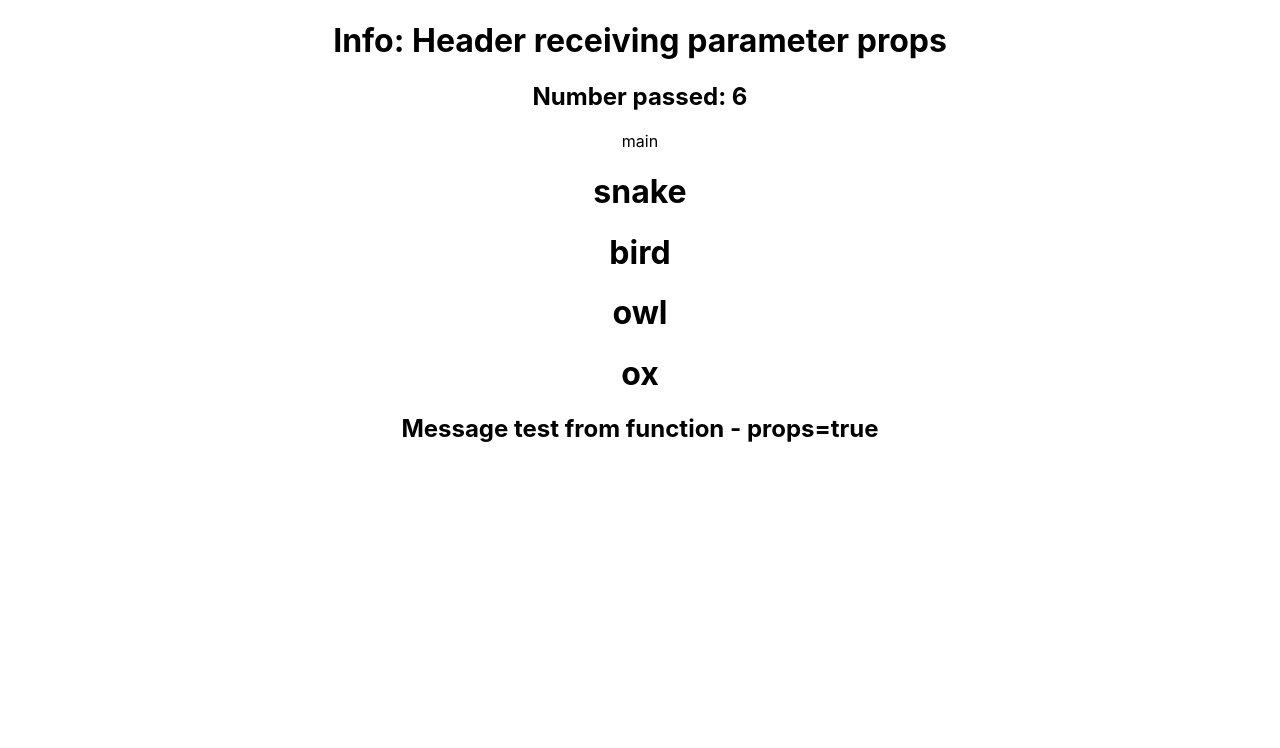
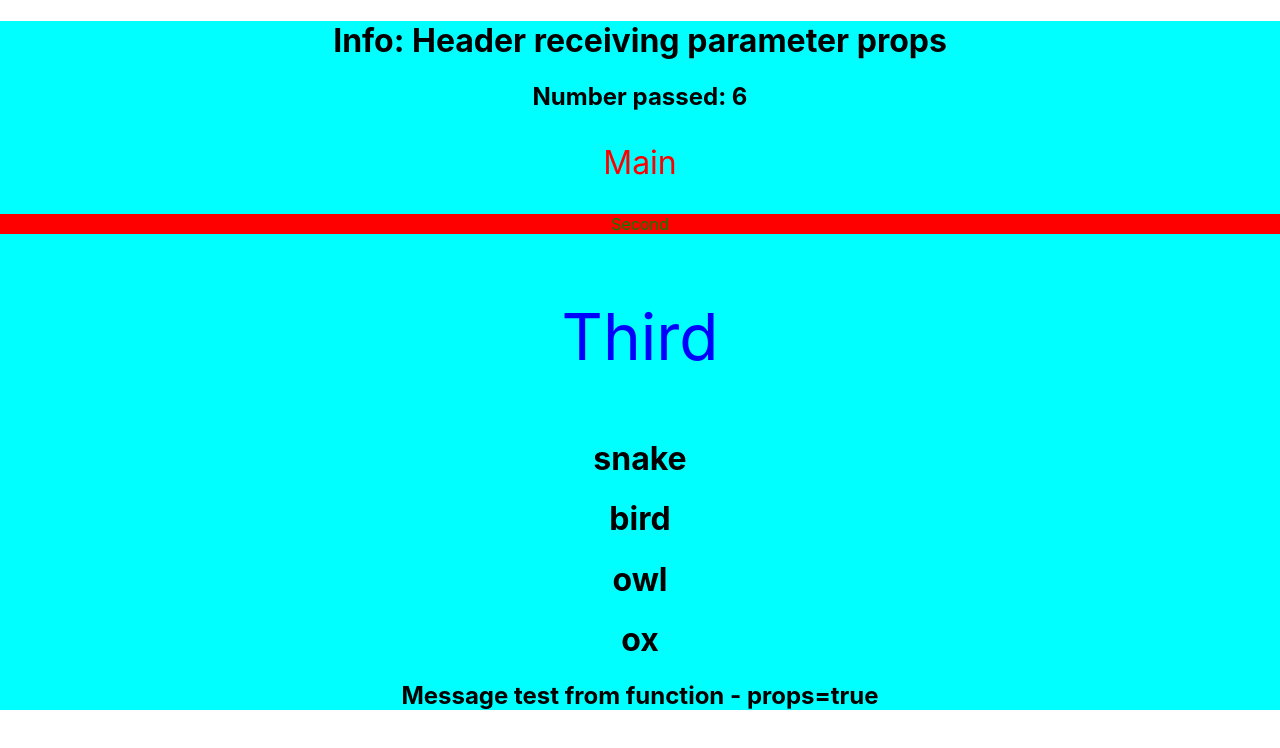
Before and after one commit to dkage/react_django_course, a React (Create React App) app in the folder first-react-app/: page / in a window 1280 px wide. Shown: the top 748 px of the page. Built offline with nearby package versions, Linux system fonts and the light colour scheme.

Commit message:
53. Styling (how to CSS react components objects)

```diff
--- a/first-react-app/package.json
+++ b/first-react-app/package.json
@@ -10,6 +10,7 @@
     "react-dom": "^18.1.0",
     "react-router-dom": "^6.3.0",
     "react-scripts": "^5.0.1",
+    "styled-components": "^5.3.5",
     "web-vitals": "^2.1.4"
   },
   "scripts": {
--- a/first-react-app/src/App.css
+++ b/first-react-app/src/App.css
@@ -1,38 +1,4 @@
 .App {
   text-align: center;
+  background-color: aqua;
 }
-
-.App-logo {
-  height: 40vmin;
-  pointer-events: none;
-}
-
-@media (prefers-reduced-motion: no-preference) {
-  .App-logo {
-    animation: App-logo-spin infinite 20s linear;
-  }
-}
-
-.App-header {
-  background-color: #282c34;
-  min-height: 100vh;
-  display: flex;
-  flex-direction: column;
-  align-items: center;
-  justify-content: center;
-  font-size: calc(10px + 2vmin);
-  color: white;
-}
-
-.App-link {
-  color: #61dafb;
-}
-
-@keyframes App-logo-spin {
-  from {
-    transform: rotate(0deg);
-  }
-  to {
-    transform: rotate(360deg);
-  }
-}
--- a/first-react-app/src/App.js
+++ b/first-react-app/src/App.js
@@ -2,6 +2,7 @@ import React from "react";
 import Header from "./components/header";
 import Footer from "./components/footer";
 import './App.css';
+import styled from 'styled-components';
 
 
 function createAlert() {
@@ -17,6 +18,16 @@ function ShowMessage (props) {
     }
 }
 
+const pStyle = {
+    fontSize: '2em',
+    color: 'red'
+}
+
+const ParagraphStyled = styled.p`
+    font-size: 4em;
+    color: blue;
+`;
+
 
 function App() {
 
@@ -24,7 +35,9 @@ function App() {
         <div className="App">
             <Header info={'Header receiving parameter props'} number_test={6}/>
 
-            <p>main</p>
+            <p style={pStyle}>Main</p>
+            <p style={{color: 'green', backgroundColor: "red"}}>Second</p>
+            <ParagraphStyled>Third</ParagraphStyled>
 
             <Footer myAlert={createAlert} trademark={'copyright'}/>
 
```
Also changed, not shown: 1 other file (tests, documents, lock files or other folders).
